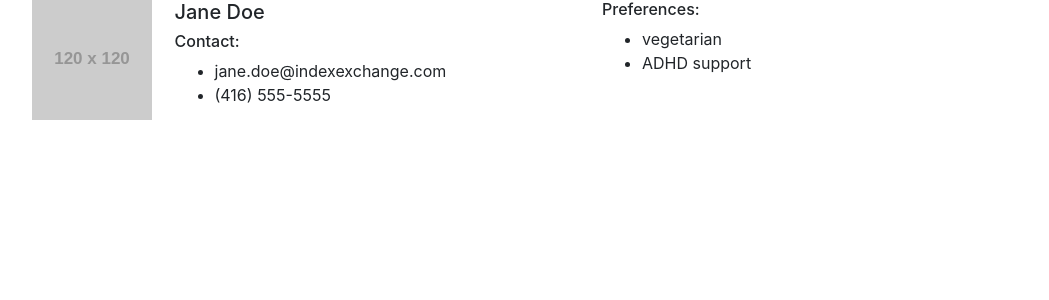
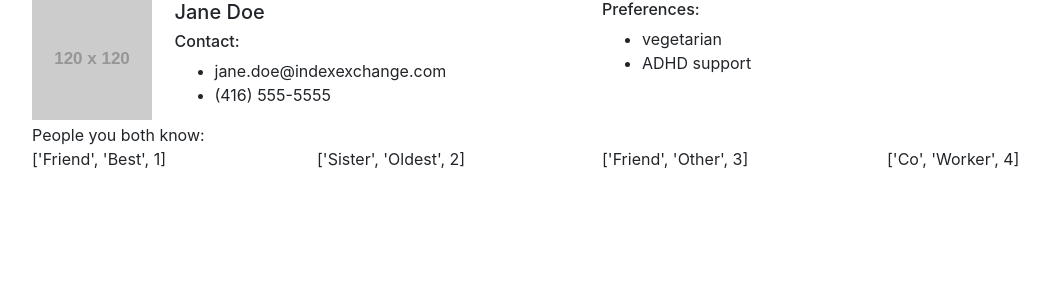
Before and after one commit to davidkohr/stork, a Django app: page /storkbaby/1/profile/ in a window 1280 px wide. Shown: the part 126-426 px from the top of the page, without its empty margins (53-1102 px from the left). Run offline with Django 3.2, Linux system fonts and the light colour scheme; grey boxes labelled with a size stand in for pictures from a placeholder-image service; some libraries are stand-ins or nearby versions.

```diff
--- a/storkbaby/storkbaby/settings.py
+++ b/storkbaby/storkbaby/settings.py
@@ -25,7 +25,7 @@ SECRET_KEY = '@%s+&3y0_!umn%s3@4)+b#m2k6igkgme*gtv70*u6ujeoc3^*!'
 # SECURITY WARNING: don't run with debug turned on in production!
 DEBUG = True
 
-ALLOWED_HOSTS = ['192.168.33.10','stork-6xt3jixdeq-ue.a.run.app']
+ALLOWED_HOSTS = ['192.168.33.10','stork-6xt3jixdeq-ue.a.run.app', '127.0.0.1']
 
 
 # Application definition
--- a/storkbaby/storkbabyapp/templates/storkbabyapp/profile.html
+++ b/storkbaby/storkbabyapp/templates/storkbabyapp/profile.html
@@ -17,7 +17,6 @@
                             <li>{{email}}</li>
                             <li>{{phone}}</li>
                         </ul>
-
                     </div>
                 </div>
             </div>
@@ -33,7 +32,16 @@
         </div>
         <!-- this is where connections will go -->
         <div class="row">
-
+            <div class="col-sm">
+                People you both know:
+            </div>
+        </div>
+        <div class="row">
+            {% for item in connections %}
+            <div class="col-md">
+                    {{item}}
+            </div>
+            {% endfor %}
         </div>
       </div>
 
--- a/storkbaby/storkbabyapp/views.py
+++ b/storkbaby/storkbabyapp/views.py
@@ -22,7 +22,7 @@ def results(request, profile_id):
     email = "jane.doe@indexexchange.com"
     phone = "(416) 555-5555"
     # This will be populated for everyone
-    connections = [["Friend", "Best", 1], ["Sister", "Oldest", 2]]
+    connections = [["Friend", "Best", 1], ["Sister", "Oldest", 2], ["Friend", "Other", 3], ["Co", "Worker", 4]]
     # This will be populated but mean something different for sitters/parents
     preferences = ["vegetarian","ADHD support"]
     # Sitter only
```
